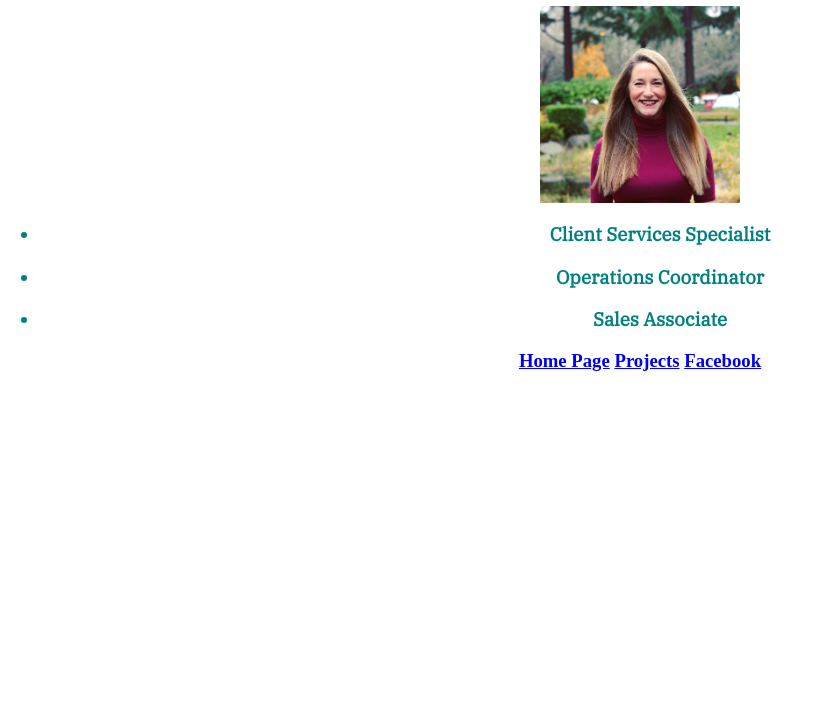
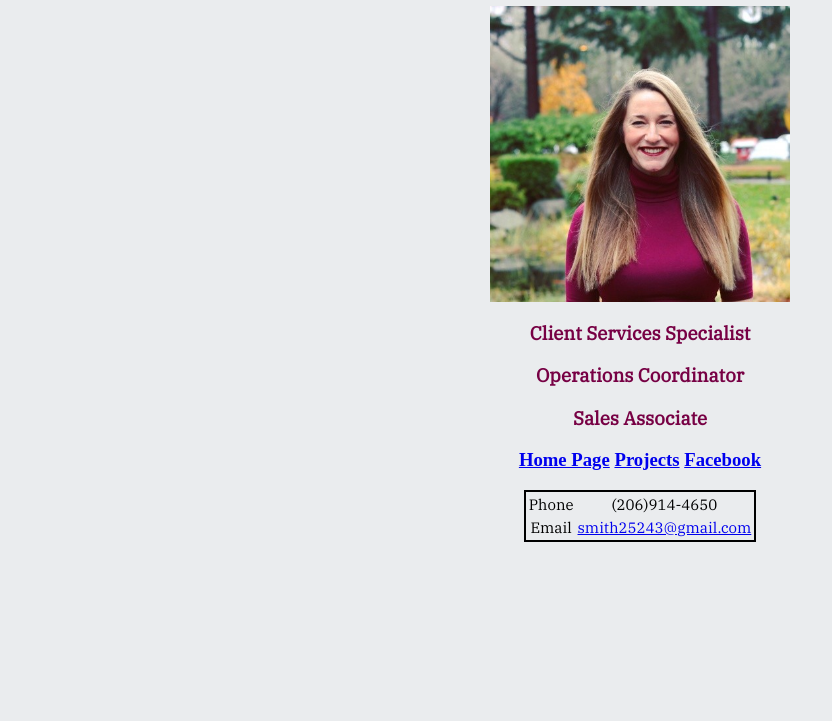
Before and after one commit to smithalex24/homework, a plain HTML site: page Week_One/resume_page/index.html in a window 1280 px wide. Shown: the part 79-800 px from the top of the page, without its empty margins (0-832 px from the left). Drawn offline with Linux system fonts and the light colour scheme.

Commit message:
Added contact info

```diff
--- a/Week_One/resume_page/index.html
+++ b/Week_One/resume_page/index.html
@@ -21,5 +21,13 @@
 	 <a href="projects.html">Projects</a>
 	 <a href="https://www.facebook.com/profile.php?id=100004405514335&ref=bookmarks"> Facebook</a></h3>
 </nav>
+<table>
+	<tr>
+		<td>Phone</td>
+		<td>(206)914-4650</td>
+	</tr>
+	<tr>
+		<td>Email</td>
+		<td><a href="mailto: smith25243@gmail.com">smith25243@gmail.com</a></td>
 
 </body>
--- a/Week_One/resume_page/style.css
+++ b/Week_One/resume_page/style.css
@@ -1,22 +1,26 @@
 h1 {
 	text-align: center;
 	font-family: 'IBM Plex Serif', serif;
+	text-transform: uppercase;
+	color: #770044;
+
 }
 
 h3 {
-	color: #008080;
+	color: #770044;
 
 
 }
 body {
 	margin: 0 auto;
+	background: #EAECEE;
 
 
 }
 .column {
-	float: left;
 	width: 9%;
 	border: 1px solid black;
+	padding: 10px;
 
 }
 .row:after {
@@ -24,23 +28,39 @@ body {
 	display: table;
 	clear: both;
 
+
 }
 div {
 	font-family: 'IBM Plex Serif', serif;
 	text-align: center;
+	margin: 0 auto;
+
 }
 
 .center {
 	display: block;
-	margin-left: auto;
-	margin-right: auto;
-	width: 200px;
+	margin: 0 auto;
+	width: 300px;
 	text-align: left;
 }
 nav {
 	text-align: center;
 }
+
+
+h2 {
+	text-align: center;
+	font-family: 'IBM Plex Serif', serif;
+	color: #008080 ;
+}
 ul {
+	padding: 0;
+	margin: 0;
+}
+table {
 	text-align: center;
-	display: block;
+	font-family: 'IBM Plex Serif', serif;
+	font-size: 15px;
+	margin: 0 auto;
+	border: 2px solid black;
 }
```
Also changed, not shown: Week_One/Wednesday/answers.js (added).
